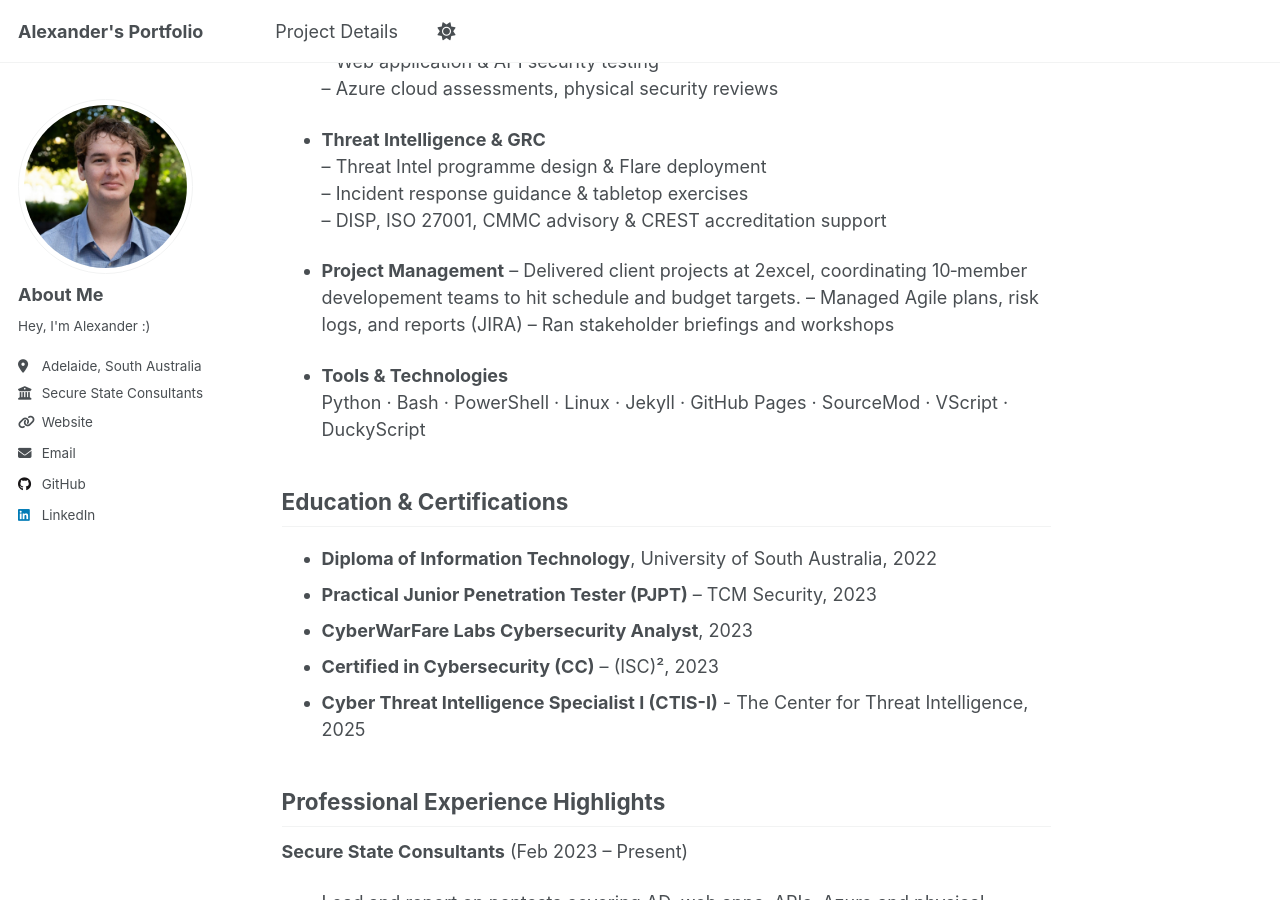
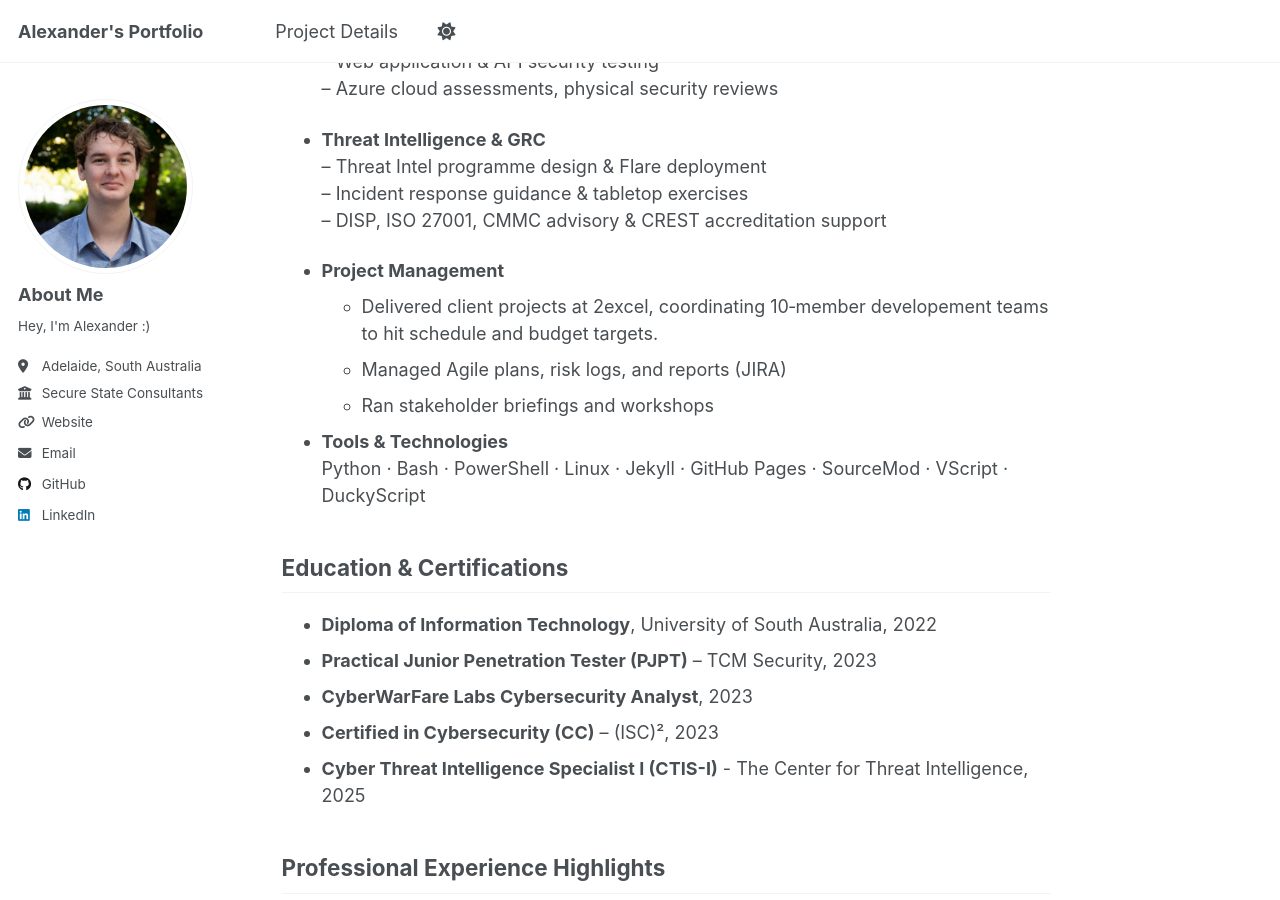
Before and after one commit to sunsetorange1/sunsetorange1.github.io, a Jekyll site: the page built from _pages/about.md, in a window 1280 px wide and 900 px high, scrolled down 728 px. Built offline with Jekyll 4.4.1, drawn with Linux system fonts in a browser that asks for light colours.

```diff
--- a/_pages/about.md
+++ b/_pages/about.md
@@ -30,9 +30,9 @@ I’m **Alexander Selman**, a Cybersecurity Consultant based in Adelaide, Austr
   – DISP, ISO 27001, CMMC advisory & CREST accreditation support
 
 - **Project Management**
-  – Delivered client projects at 2excel, coordinating 10‑member developement teams to hit schedule and budget targets.
-  – Managed Agile plans, risk logs, and reports (JIRA)
-  – Ran stakeholder briefings and workshops
+  - Delivered client projects at 2excel, coordinating 10‑member developement teams to hit schedule and budget targets.
+  - Managed Agile plans, risk logs, and reports (JIRA)
+  - Ran stakeholder briefings and workshops
 
 - **Tools & Technologies**
   Python · Bash · PowerShell · Linux · Jekyll · GitHub Pages · SourceMod · VScript · DuckyScript
```
